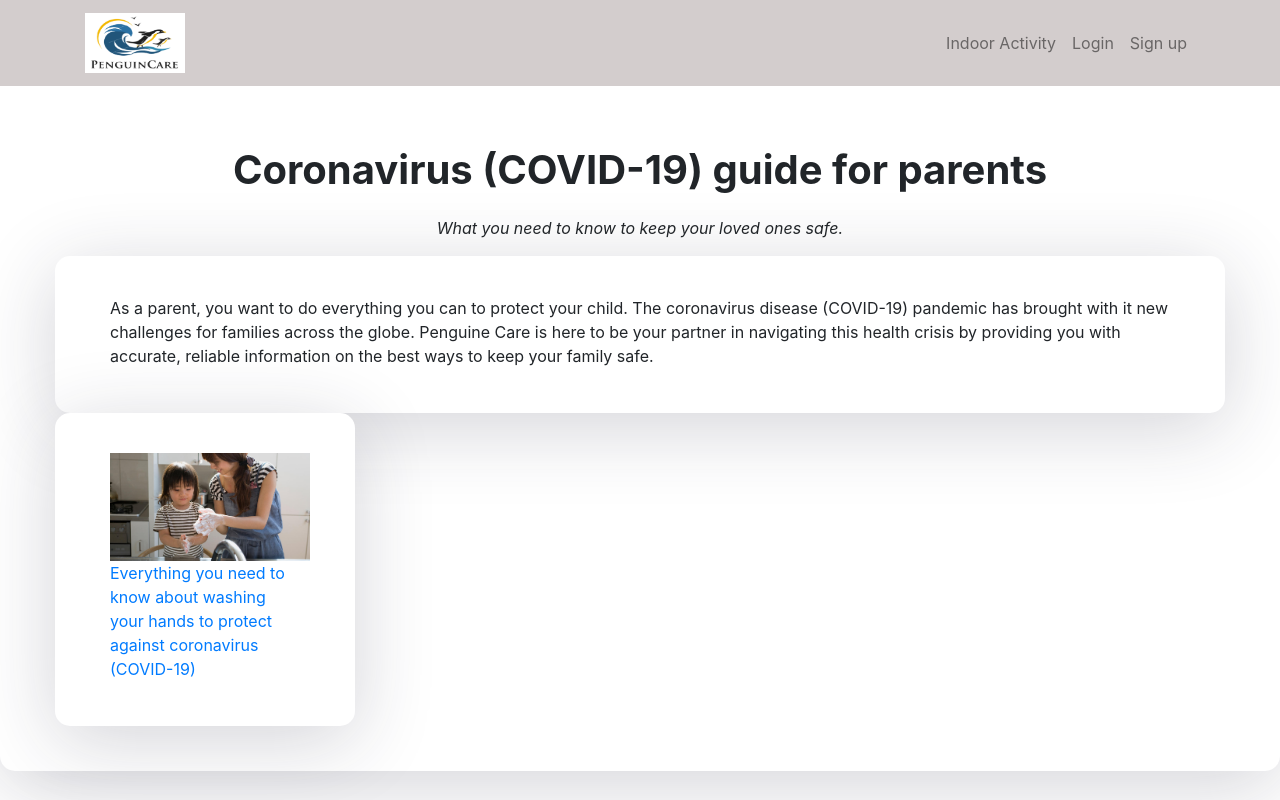
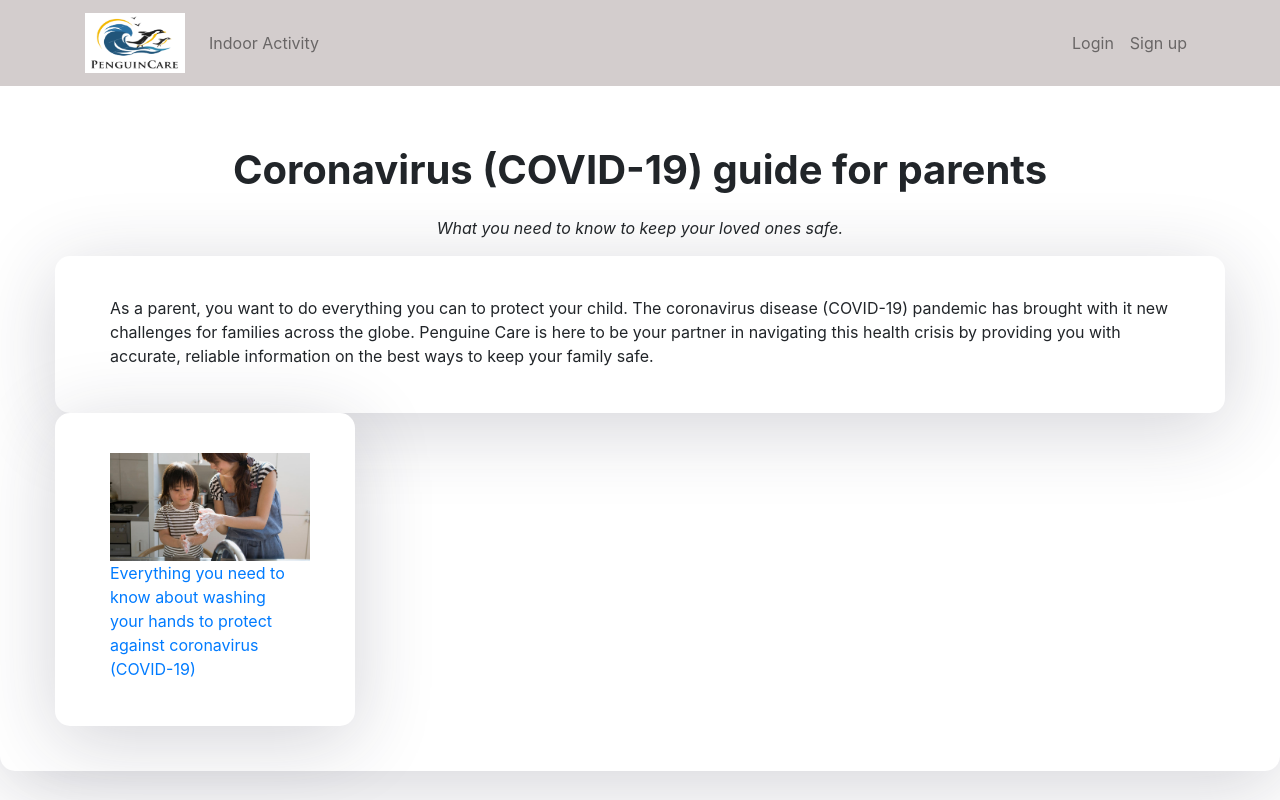
Before and after one commit to ShivalathaRachamalla/Penguin-Care-Website, a React (Create React App) app in the folder frontend/: page / in a window 1280 px wide. Built offline with nearby package versions, Linux system fonts and the light colour scheme.

Commit message:
navigation of indoor game change

```diff
--- a/frontend/src/App.js
+++ b/frontend/src/App.js
@@ -14,11 +14,14 @@ function App() {
       <nav className="navbar navbar-expand-lg navbar-light fixed-top">
         <div className="container">
           <Link className="navbar-brand" to={"/"}><img className="logo" src={require("./assets/images/finallogo.png")} alt="logo"/></Link>
+          <ul className="navbar-nav ml-auto">
+          <li className="nav-item">
+                <Link className="nav-link" to={"/Indoor"}>Indoor Activity</Link>
+              </li>
+              </ul>
           <div className="collapse navbar-collapse" id="navbarTogglerDemo02">
             <ul className="navbar-nav ml-auto">
-            <li className="nav-item">
-                <Link className="nav-link" to={"/Indoor"}>Indoor Activity</Link>
-              </li>
+
               <li className="nav-item">
                 <Link className="nav-link" to={"/Login"}>Login</Link>
               </li>
```
